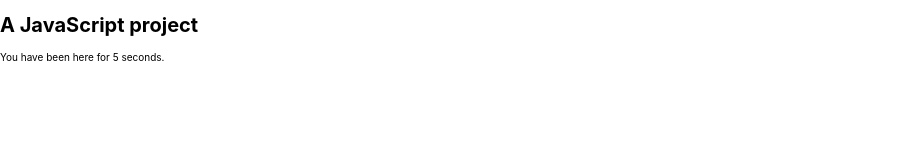
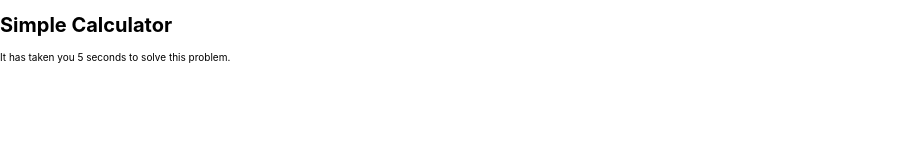
Before and after one commit to aabboud1/calculator_app, a website built with Parcel: page src/index.html in a window 1280 px wide. Shown: the top 147 px of the page, without its empty margins (0-903 px from the left). Built offline with nearby package versions, Linux system fonts and the light colour scheme.

Commit message:
fixed timer

```diff
--- a/src/index.html
+++ b/src/index.html
@@ -6,7 +6,7 @@
   <meta name="viewport" content="width=device-width, initial-scale=1">
 </head>
 <body>
-  <h1>A JavaScript project</h1>
+  <h1>Simple Calculator</h1>
   <div class="calculator">
 
     <input type="text" class="calculator-screen" value="0" disabled />
--- a/src/main.js
+++ b/src/main.js
@@ -4,7 +4,7 @@ function counter() {
   let seconds = 0;
   setInterval(() => {
     seconds += 1;
-    document.getElementById('app').innerHTML = `<p>You have been here for ${seconds} seconds.</p>`;
+    document.getElementById('app').innerHTML = `<p>It has taken you ${seconds} seconds to solve this problem.</p>`;
   }, 1000);
 }
 
```
